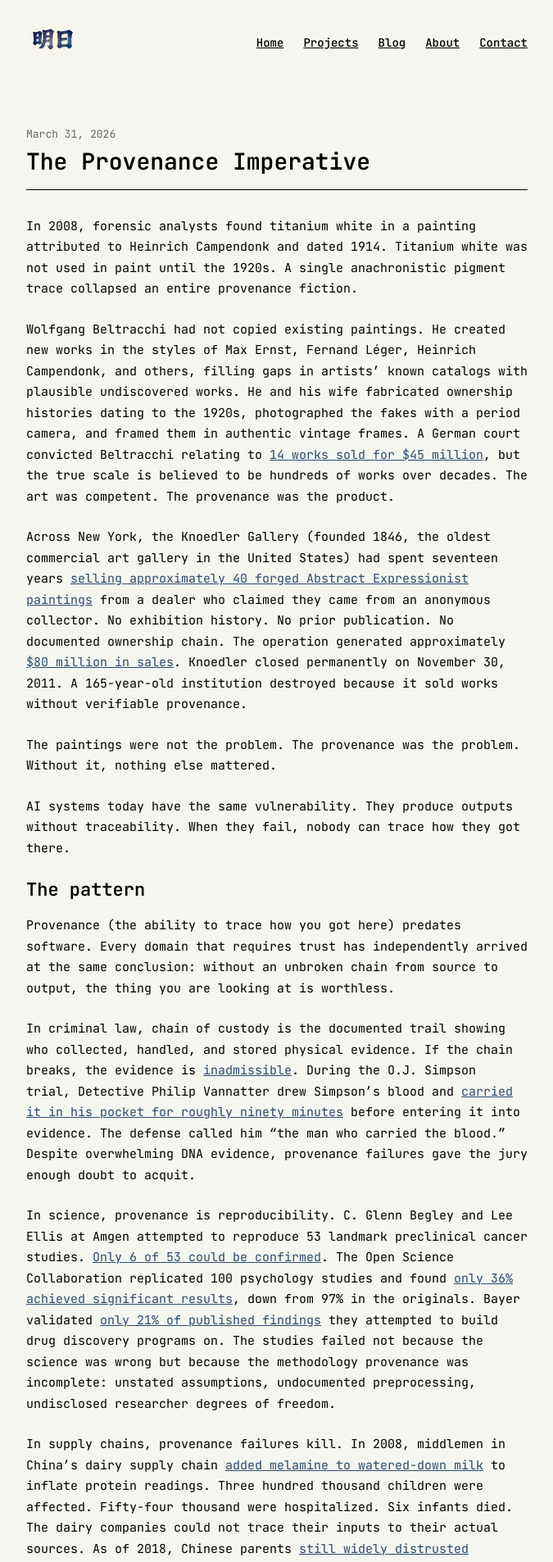
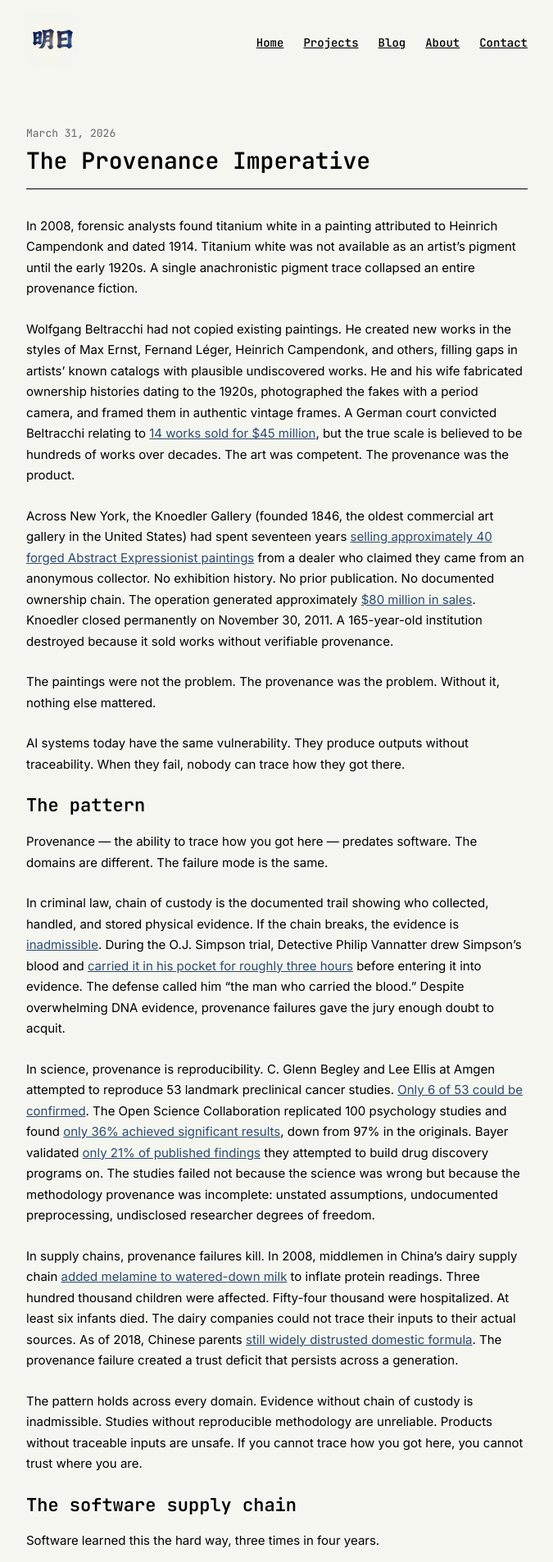
Before and after one commit to ashita-ai/ashita-ai.github.io, a Jekyll site: the page built from _posts/2026-03-31-the-provenance-imperative.md, in a window 1280 px wide. Shown: the top 1906 px of the page at 82% size, without its empty margins (302-977 px from the left). Built offline with Jekyll 4.4.1, drawn with Linux system fonts in a browser that asks for light colours; some of the changed text lies outside the part shown.

Commit message:
Add Inter for body text; fix and strengthen provenance post
Typography: Add Inter as body font for long-form readability while
keeping JetBrains Mono on headings, nav, dates, code, and UI chrome.

Provenance post: Fix factual errors (Vannatter duration, Jia Tan
timeline, titanium white precision, milk scandal death toll). Add
UnitedHealth nH Predict and Rite Aid FTC incidents to strengthen
the weakest section. Add CJEU ruling on algorithmic explainability.
Tighten thesis statement and rework chiastic phrasing that read as
AI-generated.

```diff
--- a/_layouts/default.html
+++ b/_layouts/default.html
@@ -7,7 +7,7 @@
   <meta name="description" content="{{ page.description | default: site.description }}">
   <link rel="preconnect" href="https://fonts.googleapis.com">
   <link rel="preconnect" href="https://fonts.gstatic.com" crossorigin>
-  <link href="https://fonts.googleapis.com/css2?family=JetBrains+Mono:wght@400;500;600;700&display=swap" rel="stylesheet">
+  <link href="https://fonts.googleapis.com/css2?family=Inter:wght@400;500;600;700&family=JetBrains+Mono:wght@400;500;600;700&display=swap" rel="stylesheet">
   <link rel="stylesheet" href="{{ '/assets/css/main.css' | relative_url }}">
   <link rel="icon" type="image/x-icon" href="{{ '/assets/images/favicon.ico' | relative_url }}">
   <link rel="apple-touch-icon" href="{{ '/assets/images/apple-touch-icon.png' | relative_url }}">
--- a/_posts/2026-03-31-the-provenance-imperative.md
+++ b/_posts/2026-03-31-the-provenance-imperative.md
@@ -4,7 +4,7 @@
 date: 2026-03-31
 ---
 
-In 2008, forensic analysts found titanium white in a painting attributed to Heinrich Campendonk and dated 1914. Titanium white was not used in paint until the 1920s. A single anachronistic pigment trace collapsed an entire provenance fiction.
+In 2008, forensic analysts found titanium white in a painting attributed to Heinrich Campendonk and dated 1914. Titanium white was not available as an artist's pigment until the early 1920s. A single anachronistic pigment trace collapsed an entire provenance fiction.
 
 Wolfgang Beltracchi had not copied existing paintings. He created new works in the styles of Max Ernst, Fernand Léger, Heinrich Campendonk, and others, filling gaps in artists' known catalogs with plausible undiscovered works. He and his wife fabricated ownership histories dating to the 1920s, photographed the fakes with a period camera, and framed them in authentic vintage frames. A German court convicted Beltracchi relating to [14 works sold for $45 million](https://en.wikipedia.org/wiki/Wolfgang_Beltracchi), but the true scale is believed to be hundreds of works over decades. The art was competent. The provenance was the product.
 
@@ -16,13 +16,13 @@
 
 ## The pattern
 
-Provenance (the ability to trace how you got here) predates software. Every domain that requires trust has independently arrived at the same conclusion: without an unbroken chain from source to output, the thing you are looking at is worthless.
+Provenance — the ability to trace how you got here — predates software. The domains are different. The failure mode is the same.
 
-In criminal law, chain of custody is the documented trail showing who collected, handled, and stored physical evidence. If the chain breaks, the evidence is [inadmissible](https://www.ncbi.nlm.nih.gov/books/NBK551677/). During the O.J. Simpson trial, Detective Philip Vannatter drew Simpson's blood and [carried it in his pocket for roughly ninety minutes](https://www.crimemuseum.org/crime-library/famous-murders/forensic-investigation-of-the-oj-simpson-trial/) before entering it into evidence. The defense called him "the man who carried the blood." Despite overwhelming DNA evidence, provenance failures gave the jury enough doubt to acquit.
+In criminal law, chain of custody is the documented trail showing who collected, handled, and stored physical evidence. If the chain breaks, the evidence is [inadmissible](https://www.ncbi.nlm.nih.gov/books/NBK551677/). During the O.J. Simpson trial, Detective Philip Vannatter drew Simpson's blood and [carried it in his pocket for roughly three hours](https://www.crimemuseum.org/crime-library/famous-murders/forensic-investigation-of-the-oj-simpson-trial/) before entering it into evidence. The defense called him "the man who carried the blood." Despite overwhelming DNA evidence, provenance failures gave the jury enough doubt to acquit.
 
 In science, provenance is reproducibility. C. Glenn Begley and Lee Ellis at Amgen attempted to reproduce 53 landmark preclinical cancer studies. [Only 6 of 53 could be confirmed](https://www.nature.com/articles/483531a). The Open Science Collaboration replicated 100 psychology studies and found [only 36% achieved significant results](https://www.science.org/doi/10.1126/science.aac4716), down from 97% in the originals. Bayer validated [only 21% of published findings](https://www.nature.com/articles/nrd3439-c1) they attempted to build drug discovery programs on. The studies failed not because the science was wrong but because the methodology provenance was incomplete: unstated assumptions, undocumented preprocessing, undisclosed researcher degrees of freedom.
 
-In supply chains, provenance failures kill. In 2008, middlemen in China's dairy supply chain [added melamine to watered-down milk](https://en.wikipedia.org/wiki/2008_Chinese_milk_scandal) to inflate protein readings. Three hundred thousand children were affected. Fifty-four thousand were hospitalized. Six infants died. The dairy companies could not trace their inputs to their actual sources. As of 2018, Chinese parents [still widely distrusted domestic formula](https://qz.com/1323471/ten-years-after-chinas-melamine-laced-infant-milk-tragedy-deep-distrust-remains). The provenance failure created a trust deficit that persists across a generation.
+In supply chains, provenance failures kill. In 2008, middlemen in China's dairy supply chain [added melamine to watered-down milk](https://en.wikipedia.org/wiki/2008_Chinese_milk_scandal) to inflate protein readings. Three hundred thousand children were affected. Fifty-four thousand were hospitalized. At least six infants died. The dairy companies could not trace their inputs to their actual sources. As of 2018, Chinese parents [still widely distrusted domestic formula](https://qz.com/1323471/ten-years-after-chinas-melamine-laced-infant-milk-tragedy-deep-distrust-remains). The provenance failure created a trust deficit that persists across a generation.
 
 The pattern holds across every domain. Evidence without chain of custody is inadmissible. Studies without reproducible methodology are unreliable. Products without traceable inputs are unsafe. If you cannot trace how you got here, you cannot trust where you are.
 
@@ -46,19 +46,23 @@
 
 This is why git became the universal substrate of software development. Not because it is user-friendly. Because its provenance model makes collaboration possible at scale. Without provenance, concurrent modification of shared state is chaos. With provenance, it is version control.
 
-Nakamoto [defined](https://www.ussc.gov/sites/default/files/pdf/training/annual-national-training-seminar/2018/Emerging_Tech_Bitcoin_Crypto.pdf) a digital coin as "a chain of digital signatures." Strip the transaction history from a Bitcoin and you have nothing. The coin has no existence independent of its provenance. The systems that endure share this structural property: provenance is not metadata attached to the thing. Provenance is the thing.
+Nakamoto [defined](https://www.ussc.gov/sites/default/files/pdf/training/annual-national-training-seminar/2018/Emerging_Tech_Bitcoin_Crypto.pdf) a digital coin as "a chain of digital signatures." Strip the transaction history from a Bitcoin and you have nothing. The coin has no existence independent of its provenance. The systems that endure share this structural property: the provenance is not a layer on top. Strip it away and there is nothing left.
 
 Building provenance into AI systems means applying this model at every transformation step. Data versioning tools like [DVC](https://dvc.org/) treat training datasets the way git treats code: content-addressable versioning where every dataset state has a reproducible identifier, and every model artifact traces to the data version that produced it. SLSA's framework, which Google designed for software supply chains, extends to ML training pipelines by the same logic: attest who ran which training job, when, on which dataset version, producing which model artifact. The principle from git still holds. Provenance that is structural, embedded in the artifact's identity, is harder to fabricate than provenance documented separately and attached afterward.
 
 ## What AI systems lack
 
-Most deployed AI systems cannot trace how they produced their outputs. When a model hallucinates, which training data contributed? When an agent makes a bad decision, what was the reasoning chain? When a [RAG pipeline](/blog/the-rag-trap/) returns garbage, was the problem in retrieval, in chunking, in the source document, or in the model's synthesis?
+Most deployed AI systems cannot trace how they produced their outputs. The consequences are already arriving.
 
-In February 2024, Google paused Gemini's image generation feature after it produced historically inaccurate images: racially diverse depictions of groups like the Founding Fathers and Nazi German soldiers. Google could identify the symptom. It could not trace the output to its source — which training examples, which RLHF signal, which fine-tuning stage had produced the behavior. Without that chain, the fix was not targeted remediation. It was retraining and hope. The provenance failure did not just produce wrong outputs. It made wrong outputs impossible to debug systematically.
+UnitedHealth's subsidiary NaviHealth deployed an AI model called nH Predict to determine how much post-acute care elderly Medicare Advantage patients should receive. The model's predictions overrode treating physicians' clinical judgments to [deny coverage for nursing home and rehabilitation care](https://www.statnews.com/2023/11/14/unitedhealth-class-action-lawsuit-algorithm-medicare-advantage/). When patients appealed, nine out of ten denials were reversed — the model was wrong overwhelmingly. But neither patients nor their doctors could see why they were denied. The system produced a coverage decision without a traceable chain from patient data to output. In March 2026, a court [ordered UnitedHealth to produce all documents](https://distilinfo.com/2026/03/12/court-orders-unitedhealth-to-disclose-ai-denial-algorithm/) analyzing nH Predict, including records from its internal AI review board. The provenance that should have been built in is now being extracted by subpoena.
 
-Provenance debt accumulates in systems where nobody can trace how an output was produced. It compounds every time the output is used as input to another system. And unlike a database query that fails visibly when provenance breaks, an LLM generates a plausible response. Nothing technically fails. The system proceeds.
+In December 2023, the FTC [banned Rite Aid from using facial recognition](https://www.ftc.gov/news-events/news/press-releases/2023/12/rite-aid-banned-using-ai-facial-recognition-after-ftc-says-retailer-deployed-technology-without) for five years. The company had deployed the technology across hundreds of stores to identify suspected shoplifters. Enrollment images were screenshots from CCTV cameras and photos taken on employees' cell phones. The FTC found that Rite Aid never tested accuracy after deployment, never monitored false-positive rates, and never documented outcomes. During one five-day period, the system generated over 900 alerts across more than 130 stores, all matching against a single image. Rite Aid could not trace which identifications were accurate, which were false, or why the system was generating them. The FTC ordered deletion of all photos, videos, models, and algorithms derived from the surveillance.
 
-[ISO 42001](/blog/i-read-iso-42001-so-you-dont-have-to/) already requires data provenance tracking across the AI system lifecycle. The [EU AI Act](https://en.wikipedia.org/wiki/Artificial_Intelligence_Act) requires explainability for high-risk systems. The companies deploying AI without provenance are building systems that cannot survive regulatory scrutiny, cannot be debugged in production, and cannot be trusted when the stakes are high.
+In February 2024, Google paused Gemini's image generation feature after it produced historically inaccurate images: racially diverse depictions of groups like the Founding Fathers and Nazi German soldiers. Google could identify the symptom. It could not trace the output to its source — which training examples, which RLHF signal, which fine-tuning stage had produced the behavior. Without that chain, the fix was not targeted remediation. It was retraining and hope.
+
+These are not edge cases. They are the same pattern from the courtroom and the laboratory, now running at machine speed. Provenance debt accumulates in systems where nobody can trace how an output was produced. It compounds every time the output is used as input to another system. And unlike a database query that fails visibly when provenance breaks, an LLM generates a plausible response. Nothing technically fails. The system proceeds.
+
+[ISO 42001](/blog/i-read-iso-42001-so-you-dont-have-to/) already requires data provenance tracking across the AI system lifecycle. The [EU AI Act](https://en.wikipedia.org/wiki/Artificial_Intelligence_Act) requires explainability for high-risk systems. In February 2025, the Court of Justice of the EU [ruled](https://www.insideprivacy.com/gdpr/cjeu-clarifies-gdpr-rights-on-automated-decision-making-and-trade-secrets/) that organizations must explain "the procedure and principles actually applied" in automated decisions — and that neither a complex mathematical formula nor trade secret claims satisfy the requirement. The companies deploying AI without provenance are building systems that cannot survive the regulatory environment that already exists.
 
 ## What I am still figuring out
 
--- a/assets/css/main.css
+++ b/assets/css/main.css
@@ -12,6 +12,7 @@
   --color-accent: #2c4a6e; /* Indigo from logo */
   --max-width: 660px;
   --font-mono: 'JetBrains Mono', monospace;
+  --font-body: 'Inter', -apple-system, BlinkMacSystemFont, sans-serif;
 }
 
 /* Reset & Base */
@@ -27,7 +28,7 @@
 body {
   margin: 0;
   padding: 0;
-  font-family: var(--font-mono);
+  font-family: var(--font-body);
   font-size: 0.9375rem;
   line-height: 1.7;
   color: var(--color-black);
@@ -36,6 +37,7 @@
 
 /* Typography */
 h1, h2, h3, h4 {
+  font-family: var(--font-mono);
   font-weight: 600;
   line-height: 1.3;
   margin: 0 0 1rem 0;
@@ -111,6 +113,7 @@
 
 .nav-links a {
   color: var(--color-black);
+  font-family: var(--font-mono);
   font-size: 0.875rem;
   font-weight: 500;
 }
@@ -137,6 +140,7 @@
 .copyright {
   margin: 0;
   color: var(--color-gray);
+  font-family: var(--font-mono);
   font-size: 0.8125rem;
 }
 
@@ -150,6 +154,7 @@
 
 .footer-links a {
   color: var(--color-gray);
+  font-family: var(--font-mono);
   font-size: 0.8125rem;
 }
 
@@ -166,6 +171,7 @@
 }
 
 .hero h1 {
+  font-family: var(--font-mono);
   font-size: 1.25rem;
   font-weight: 400;
   color: var(--color-gray);
@@ -207,12 +213,14 @@
 }
 
 .blog-list .post-date {
+  font-family: var(--font-mono);
   font-size: 0.8125rem;
   color: var(--color-gray);
   flex-shrink: 0;
 }
 
 .section-link {
+  font-family: var(--font-mono);
   font-size: 0.875rem;
   font-weight: 500;
 }
@@ -266,6 +274,7 @@
 }
 
 .project-link {
+  font-family: var(--font-mono);
   font-size: 0.875rem;
   font-weight: 500;
 }
@@ -283,6 +292,7 @@
 }
 
 .post-meta {
+  font-family: var(--font-mono);
   font-size: 0.8125rem;
   color: var(--color-gray);
   margin-bottom: 0.25rem;
@@ -452,6 +462,7 @@
 }
 
 .about-tagline {
+  font-family: var(--font-mono);
   font-size: 1.125rem;
   font-weight: 600;
   margin-bottom: 2rem;
```
Also changed, not shown: other parts of _posts/2026-03-31-the-provenance-imperative.md (+1 -1 lines).
